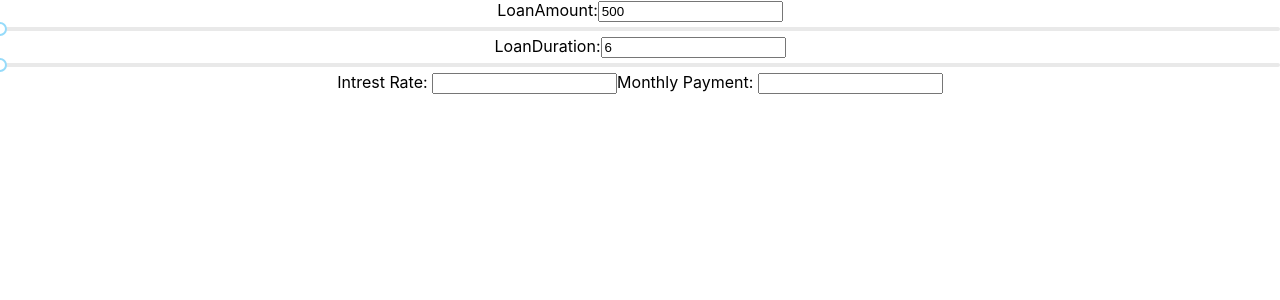
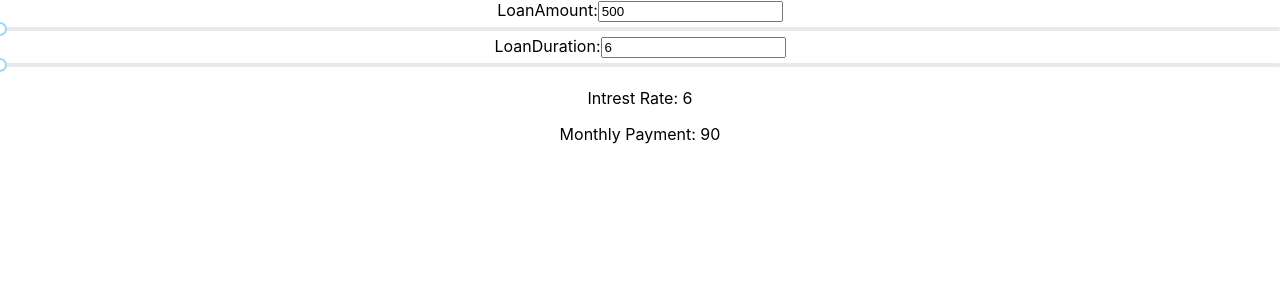
Before and after one commit to Gopigaj/EMI-Calculator, a React (Create React App) app: page / in a window 1280 px wide. Shown: the top 300 px of the page. Built offline with nearby package versions, Linux system fonts and the light colour scheme; the HTML template or start-up script is replaced by a standard one.

Commit message:
loanDuration component updated

```diff
--- a/src/App.js
+++ b/src/App.js
@@ -43,7 +43,7 @@ class App extends Component {
     );
     const data = await api_call.json();
     this.setState({
-      intrestRate: data.interestRate,
+      interestRate: data.interestRate,
       monthlyPayment: data.monthlyPayment.amount
     });
     console.log(data);
@@ -55,7 +55,10 @@ class App extends Component {
       <div className="App">
         <LoanAmount onAmountChange={this.handleAmountChange} />
         <LoanDuration onDurationChange={this.handleDurationChange} />
-        <IntrestRate />
+        <IntrestRate
+          interestRate={this.state.interestRate}
+          monthlyPayment={this.state.monthlyPayment}
+        />
       </div>
     );
   }
--- a/src/components/intrestRate.js
+++ b/src/components/intrestRate.js
@@ -1,11 +1,15 @@
 import React from "react";
 
 class IntrestRate extends React.Component {
+  constructor(props) {
+    super(props);
+  }
+
   render() {
     return (
       <div>
-        Intrest Rate: <input />
-        Monthly Payment: <input />
+        <p>Intrest Rate: {this.props.interestRate}</p>
+        <p>Monthly Payment: {this.props.monthlyPayment}</p>
       </div>
     );
   }
--- a/src/components/loanAmount.js
+++ b/src/components/loanAmount.js
@@ -18,7 +18,7 @@ class LoanAmount extends React.Component {
   }
 
   onSliderAfterChange(value) {
-    console.log(value);
+    //console.log(value);
     this.props.onAmountChange(this.state.loanValue);
   }
 
@@ -28,8 +28,6 @@ class LoanAmount extends React.Component {
 
   onSliderChange(value) {
     this.setState({ loanValue: value });
-
-    //console.log("comp", value);
   }
 
   render() {
--- a/src/components/loanDuration.js
+++ b/src/components/loanDuration.js
@@ -14,15 +14,19 @@ class LoanDuration extends React.Component {
 
     this.onSliderChange = this.onSliderChange.bind(this);
     this.onValueChange = this.onValueChange.bind(this);
+    this.onSliderAfterChange = this.onSliderAfterChange.bind(this);
   }
 
   onSliderChange(value) {
     this.setState({ durationValue: value });
-    this.props.onDurationChange(this.state.durationValue);
   }
 
   onValueChange(e) {
     this.setState({ durationValue: e.target.value });
+  }
+
+  onSliderAfterChange(value) {
+    this.props.onDurationChange(this.state.durationValue);
   }
 
   render() {
@@ -35,6 +39,7 @@ class LoanDuration extends React.Component {
           min={this.state.min}
           max={this.state.max}
           onChange={this.onSliderChange}
+          onAfterChange={this.onSliderAfterChange}
         />
       </div>
     );
```
